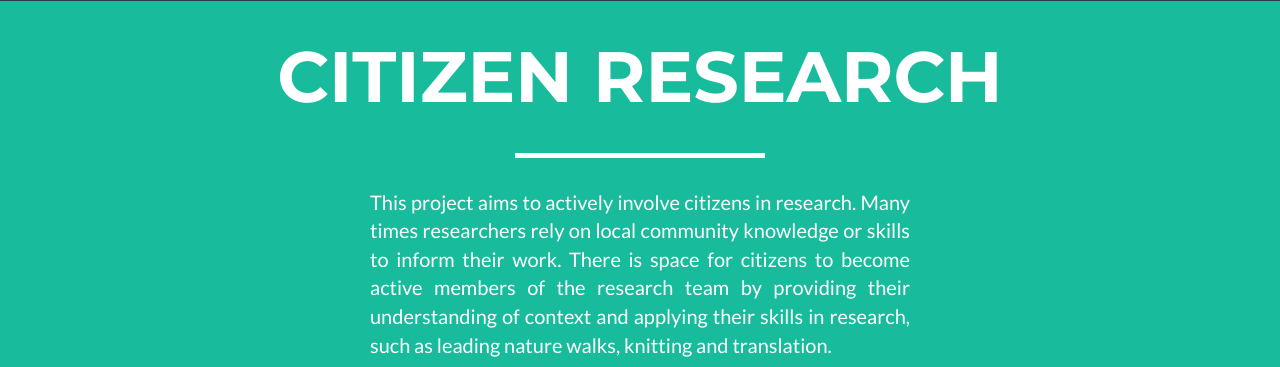
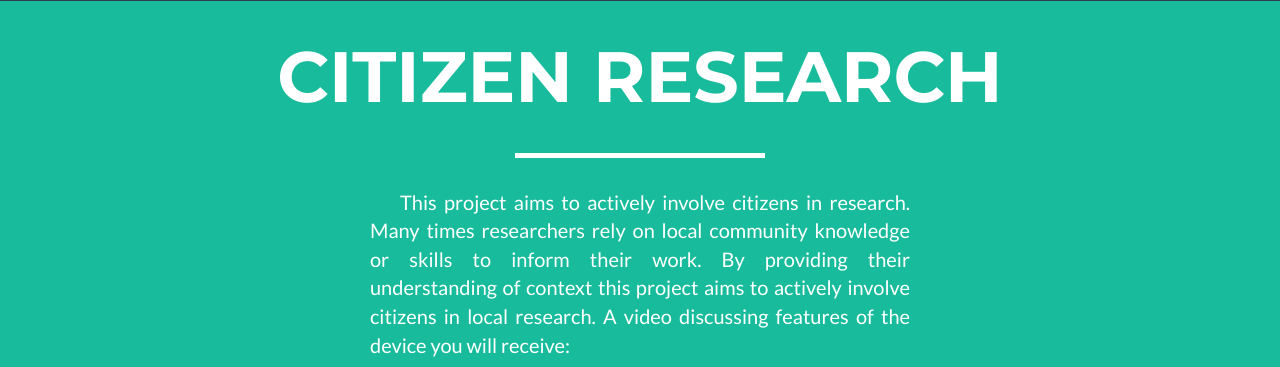
Before and after one commit to jawrainey/acr, a Flask app: page / in a window 1280 px wide. Shown: the part 59-426 px from the top of the page. Run offline with Flask 2, Linux system fonts and the light colour scheme; some libraries are stand-ins or nearby versions.

Commit message:
Added Aare's invisible design as video
- Indented the first paragraph test to improve readability & add a
touch of class, huh!

```diff
--- a/app/static/css/freelancer.css
+++ b/app/static/css/freelancer.css
@@ -486,9 +486,9 @@ footer .footer-below {
 }
 
 .embed-responsive, .embed-responsive-16by9 {
-    width: 30%;
+    width: 35%;
     margin: 0 auto;
-    padding-bottom: 13.5%;
+    padding-bottom: 17.5%;
 }
 
 .navbar { margin-bottom: 0; }
@@ -497,3 +497,5 @@ footer .footer-below {
     border-width: 1px;
     border-radius: 0;
 }
+
+.indent { text-indent: 1.5em; }
--- a/app/templates/index.html
+++ b/app/templates/index.html
@@ -11,14 +11,13 @@
             <hr class="star-light">
           </div>
           <div class="col-lg-6 col-lg-offset-3 text-center text-justify">
-            <p>This project aims to actively involve citizens in research.
+            <p class="indent">This project aims to actively involve citizens in research.
                 Many times researchers rely on local community knowledge or skills to inform their work.
-                There is space for citizens to become active members of the research team by providing
-                their understanding of context and applying their skills in research,
-                such as leading nature walks, knitting and translation.</p>
+                By providing their understanding of context this project aims to actively involve citizens in local research.
+                A video discussing features of the device you will receive:</p>
           </div>
           <div class="embed-responsive embed-responsive-16by9">
-            <iframe class="embed-responsive-item" src="https://www.youtube.com/embed/ePbKGoIGAXY"></iframe>
+            <iframe class="embed-responsive-item" src="https://drive.google.com/file/d/0B_-vX1mQbGWdSkQ4M0czRFhOYnc/preview"></iframe>
           </div>
         </div>
         <div class="col-lg-12">
```
